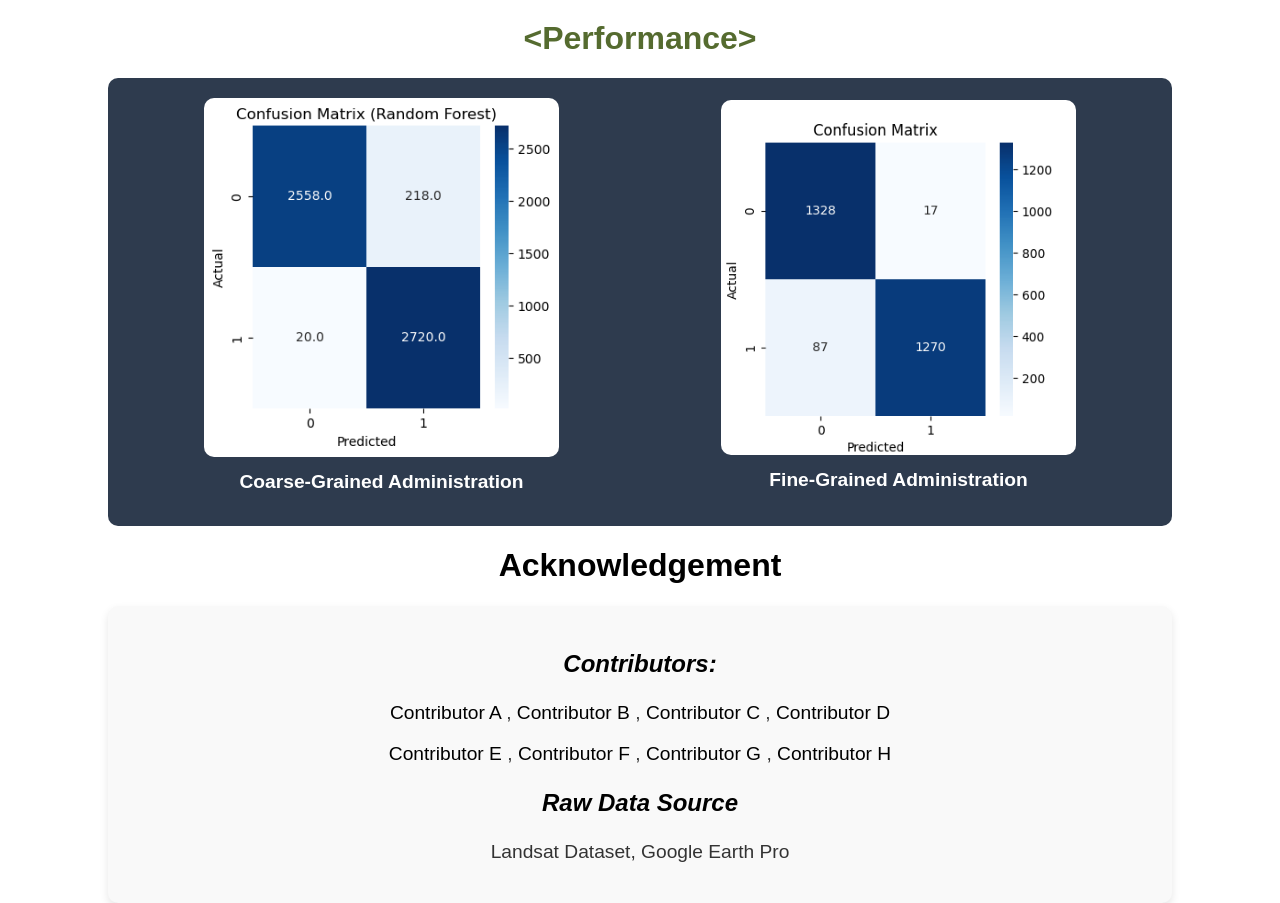
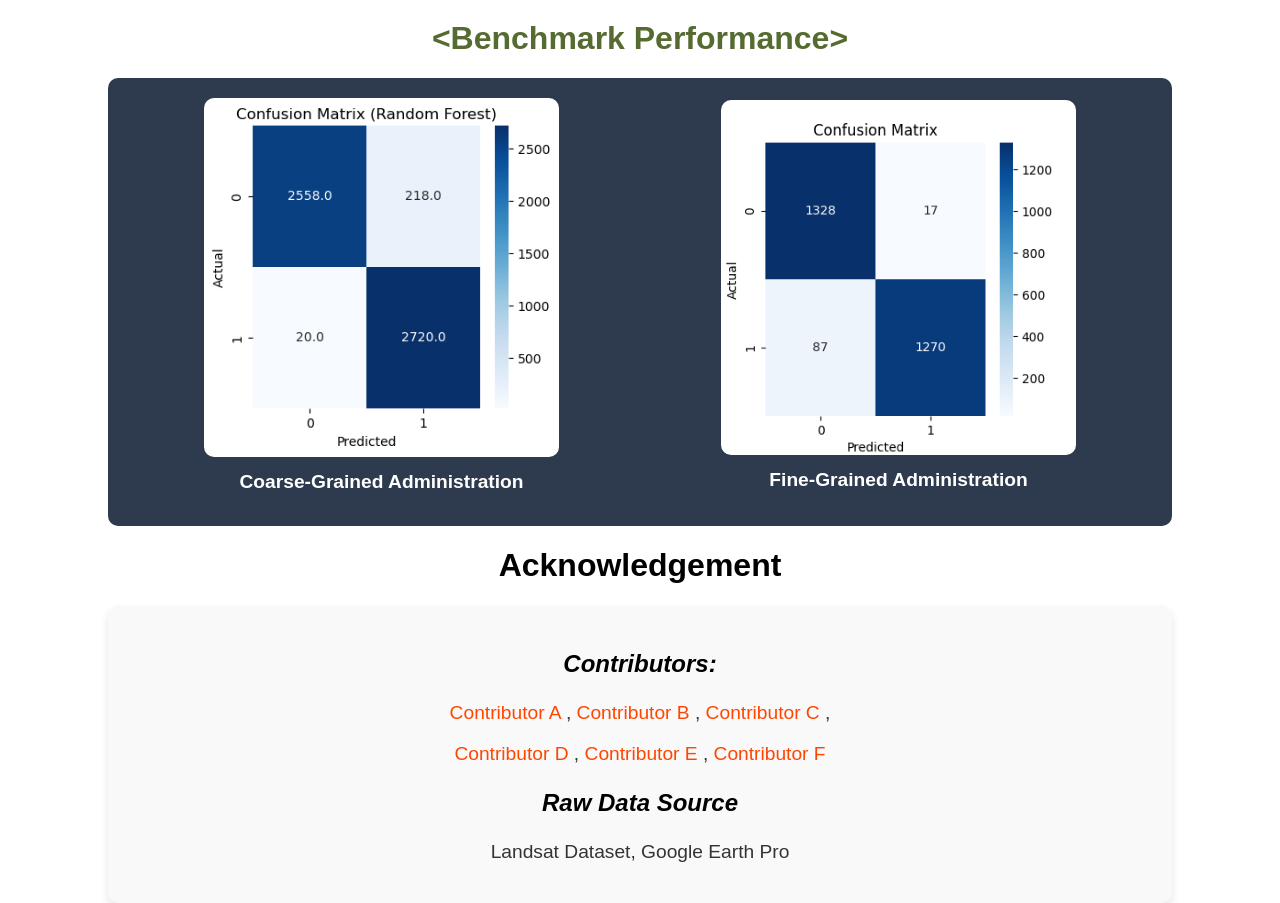
Before and after one commit to Mining-Mine/Mining-Mine.github.io, a Jekyll site: the page built from _pages/about.md, in a window 1280 px wide and 1400 px high, scrolled down 1772 px. Shown: the part 497-1400 px from the top of the window. Built offline with Jekyll 4.4.1, drawn with Linux system fonts in a browser that asks for light colours.

Commit message:
Update link

```diff
--- a/_layouts/about.html
+++ b/_layouts/about.html
@@ -410,7 +410,7 @@
 </script>
 
 <!-- Performance -->
-<h1 style="text-align: center; color: #556B2F;">&lt;Performance&gt;</h1>
+<h1 style="text-align: center; color: #556B2F;">&lt;Benchmark Performance&gt;</h1>
 <div class="performance_container">
     <div class="performance_item">
         <img src="assets/img/coarse_gran_performance.png" alt="Performance 1" class="performance_image">
@@ -428,31 +428,25 @@
     <div class="acknowledgement_section">
         <h3 style="text-align: center; font-style: italic;">Contributors:</h3>
         <p style="text-align: center;">
-            <a href="https://mining-mine.github.io" target="_blank" style="color: black; text-decoration: none;">
+            <a href="https://mining-mine.github.io" target="_blank" style="color: #FF4500; text-decoration: none;">
                 Contributor A
             </a>,
-            <a href="https://mining-mine.github.io" target="_blank" style="color: black; text-decoration: none;">
+            <a href="https://mining-mine.github.io" target="_blank" style="color: #FF4500; text-decoration: none;">
                 Contributor B
             </a>,
-            <a href="https://mining-mine.github.io" target="_blank" style="color: black; text-decoration: none;">
+            <a href="https://mining-mine.github.io" target="_blank" style="color: #FF4500; text-decoration: none;">
                 Contributor C
             </a>,
-            <a href="https://mining-mine.github.io" target="_blank" style="color: black; text-decoration: none;">
-                Contributor D
-            </a>
         </p>
         <p style="text-align: center;">
-            <a href="https://mining-mine.github.io" target="_blank" style="color: black; text-decoration: none;">
+            <a href="https://mining-mine.github.io" target="_blank" style="color: #FF4500; text-decoration: none;">
+                Contributor D
+            </a>,
+            <a href="https://mining-mine.github.io" target="_blank" style="color: #FF4500; text-decoration: none;">
                 Contributor E
             </a>,
-            <a href="https://mining-mine.github.io" target="_blank" style="color: black; text-decoration: none;">
+            <a href="https://mining-mine.github.io" target="_blank" style="color: #FF4500; text-decoration: none;">
                 Contributor F
-            </a>,
-            <a href="https://mining-mine.github.io" target="_blank" style="color: black; text-decoration: none;">
-                Contributor G
-            </a>,
-            <a href="https://mining-mine.github.io" target="_blank" style="color: black; text-decoration: none;">
-                Contributor H
             </a>
         </p>
     </div>
```
